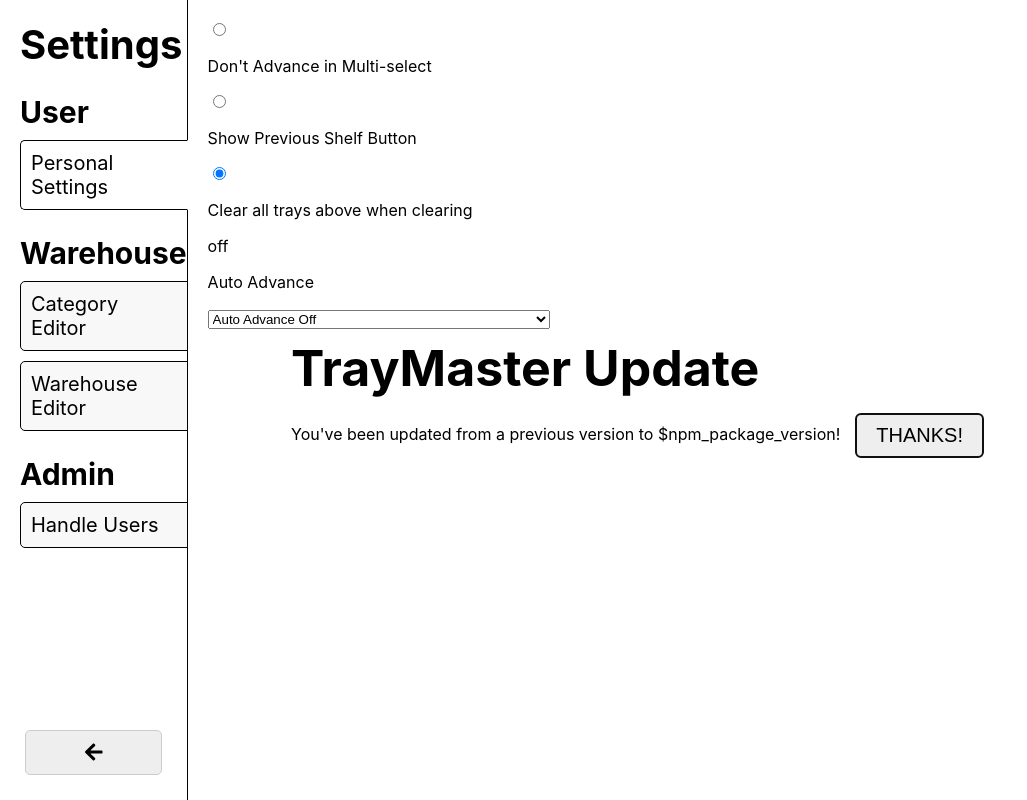
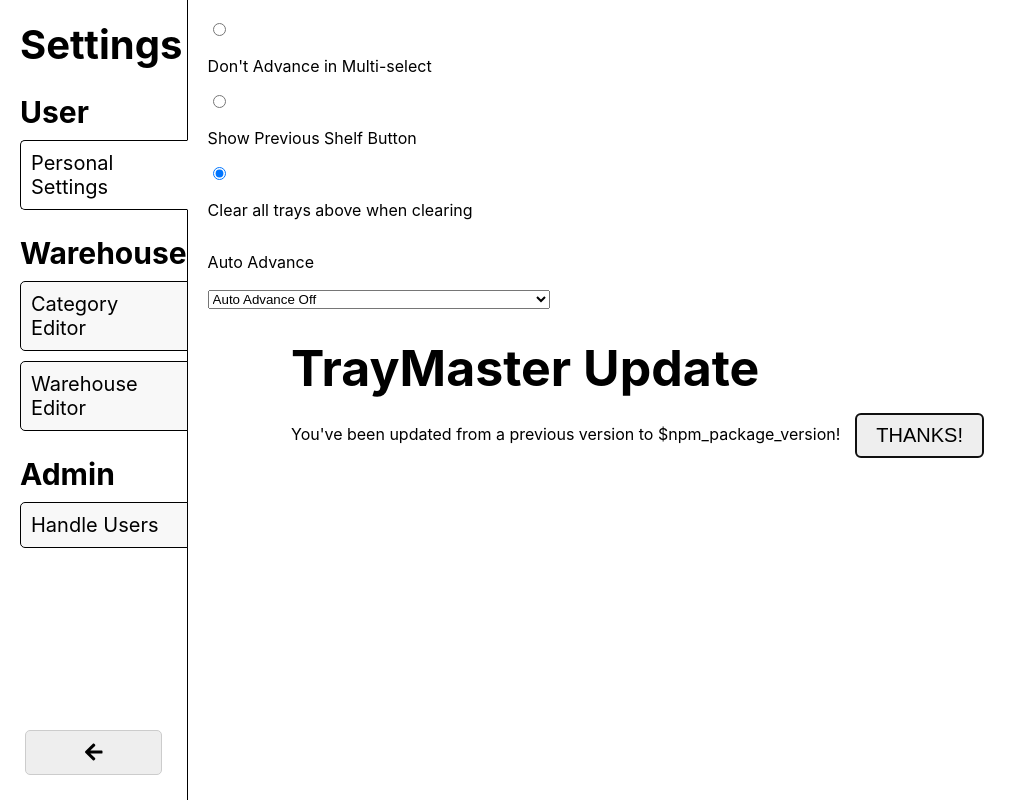
Before and after one commit to Kacper-Lubisz/TrayMaster, a React (Create React App) app: page /settings in a window 1280 px wide. Shown: the whole page, without its empty margins (0-1027 px from the left). Built offline with nearby package versions, Linux system fonts and the light colour scheme.

Commit message:
Settings component is working

```diff
--- a/src/components/SettingsComponent.tsx
+++ b/src/components/SettingsComponent.tsx
@@ -1,6 +1,7 @@
 import React from "react";
-import {render} from "react-dom";
 import {User} from "../core/Firebase/Authentication";
+
+import "./styles/_settingscomponent.scss";
 
 type Option = {
     label: string;
@@ -22,7 +23,8 @@ type DropDown = {
     options: Option[];
     get: () => string;
     set: (value: string) => void;
-}
+};
+
 type SettingsComponentProps = RadioButton | DropDown;
 
 
@@ -33,7 +35,7 @@ export class SettingsComponent extends React.Component<SettingsComponentProps> {
         if (this.props.type === "radioButton") {
             const propsAtRender = this.props;
             return <div
-                className="settings-setting"
+                className="setting-radio-button"
                 key={this.props.label}
                 onClick={((props: RadioButton) => {
                     props.set(!props.get());
@@ -53,18 +55,17 @@ export class SettingsComponent extends React.Component<SettingsComponentProps> {
                 <p>{this.props.label}</p>
             </div>;
         } else {
-            const propsAtRender = this.props;
+            const propsAtRender: DropDown = this.props;
             const key = this.props.get();
-            console.log(key);
             const chosenOption = this.props.options.find(option => option.key === key)?.key;
-            return <div className="settings-setting" key={this.props.label}>
+            return <div className="setting-drop-down" key={this.props.label}>
                 <label>
                     <p>{this.props.label}</p>
                     <select defaultValue={chosenOption}
-                            onChange={(event) =>
-                        this.setNewOption(event.target.value)
-                    }>
-                        {this.props.options.map(option =>
+                            onChange={(event) => {
+                                this.setNewOption(event.target.value, propsAtRender);
+                            }}>
+                        {propsAtRender.options.map(option =>
                             <option
                                 value={option.key}
                                 key={option.key}
@@ -78,8 +79,8 @@ export class SettingsComponent extends React.Component<SettingsComponentProps> {
         }
     }
 
-    setNewOption(newOption: Option["key"]): void{
-        this.props.set(newOption);
+    setNewOption(newOption: Option["key"], propsAtRender: DropDown): void {
+        propsAtRender.set(newOption);
     }
 
     render(): React.ReactNode {
--- a/src/components/UserSettings.tsx
+++ b/src/components/UserSettings.tsx
@@ -1,6 +1,6 @@
 import React from "react";
 import {User} from "../core/Firebase/Authentication";
-import {SettingsComponent} from "./SettingsComponent"
+import {SettingsComponent} from "./SettingsComponent";
 
 import "./styles/_usersettings.scss";
 
@@ -36,27 +36,36 @@ export class UserSettings extends React.Component<UserSettingsProps, any> {
             {
                 label: "Auto Advance Off",
                 key: "off"
-            },{
+            }, {
                 label: "Auto Advance On: Category > Expiry > Loop",
                 key: "ce"
-            },{
+            }, {
                 label: "Auto Advance On: Weight > Loop",
                 key: "w"
-            },{
+            }, {
                 label: "Auto Advance On: Category > Expiry > Weight > Loop",
                 key: "cew"
             }
-        ]
+        ];
 
         return (
             <div id="user-settings">
                 {settingsRadioButtons.map(setting =>
-                    <SettingsComponent type="radioButton" get={setting.get} set={setting.set} label={setting.label}
+                    <SettingsComponent type="radioButton" key={setting.label} get={setting.get} set={setting.set}
+                                       label={setting.label}
                                        user={this.props.user}/>
                 )}
-                {this.props.user.autoAdvanceMode}
-                <SettingsComponent type="dropDown" label="Auto Advance" user={this.props.user} options={optionsAutoAdvance}
-                                   get={() => this.props.user.autoAdvanceMode} set={(value: string) => this.props.user.autoAdvanceMode}/>
+                <SettingsComponent
+                    type="dropDown"
+                    label="Auto Advance"
+                    user={this.props.user}
+                    options={optionsAutoAdvance}
+                    get={() => this.props.user.autoAdvanceMode}
+                    set={(value: string) => {
+                        if (value === "ce" || value === "w" || value === "cew" || value === "off") {
+                            this.props.user.autoAdvanceMode = value;
+                        }
+                    }}/>
             </div>
         );
     }
--- /dev/null
+++ b/src/components/styles/_settingscomponent.scss
@@ -0,0 +1,7 @@
+.setting-radio-button {
+
+}
+
+.setting-drop-down {
+  display: flex;
+}
```
